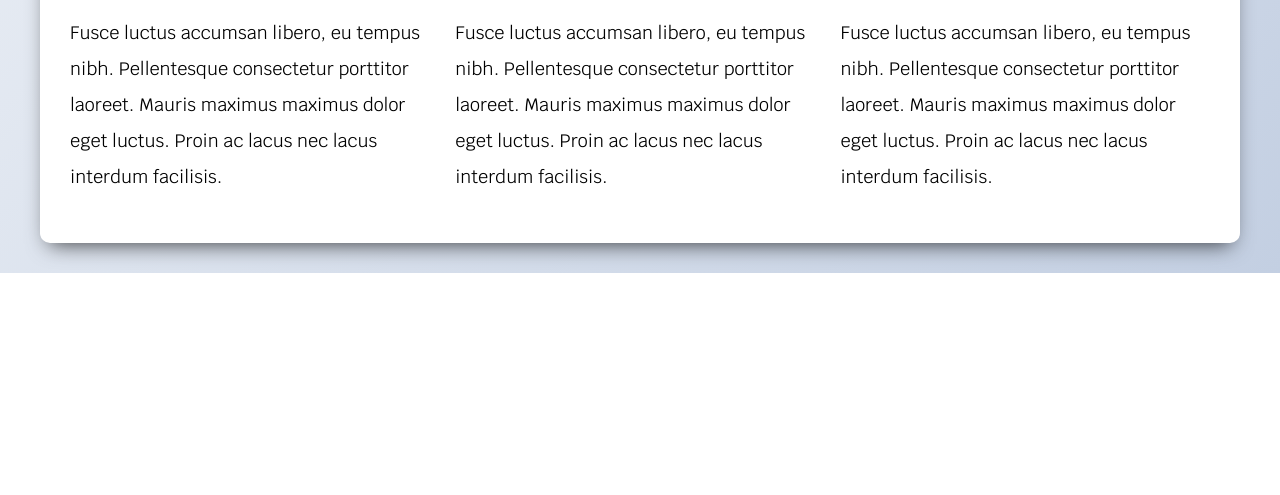
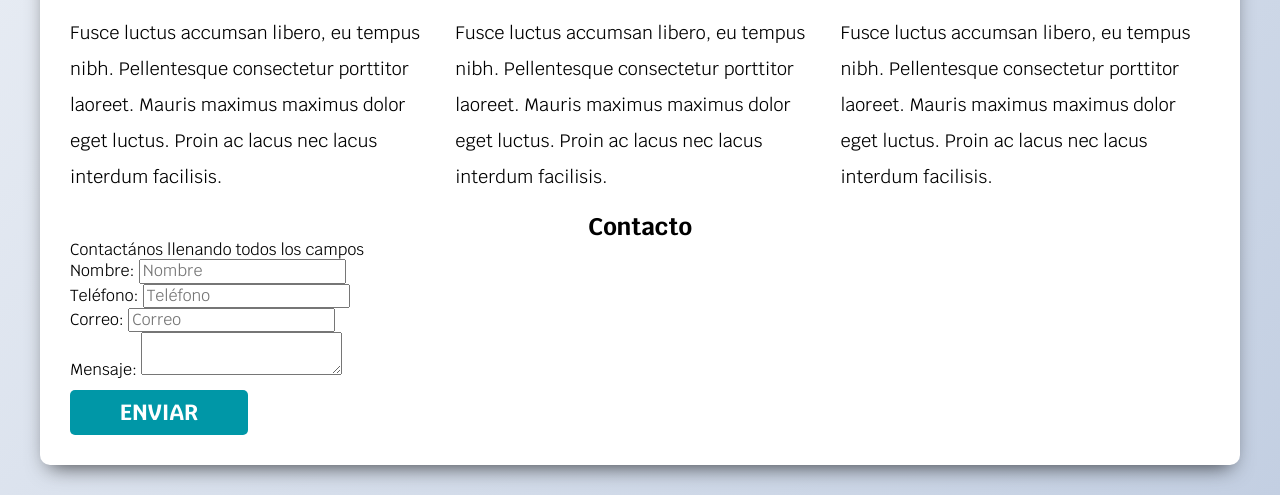
Before and after one commit to Tenchito/Layout_Sitio_Web_Freelancer-Flexbox, a plain HTML site: page index.html in a window 1280 px wide. Shown: the part 781-1276 px from the top of the page. Before the commit the page ends 1054 px from the top, so only its background shows below. Drawn offline with nearby package versions, Linux system fonts and the light colour scheme.

Commit message:
Agregamos formulario

```diff
--- a/index.html
+++ b/index.html
@@ -55,6 +55,34 @@
                 </div>
             </div>
         </main>
+        <section id="contacto" class="contacto">
+            <h2>Contacto</h2>
+            <form action="#">
+                <legend>Contactános llenando todos los campos</legend>
+
+                <div class="contenedor-campos">
+                    <div class="campo">
+                        <label>Nombre:</label>
+                        <input type="text" name="nombre" placeholder="Nombre">
+                    </div>
+                    <div class="campo">
+                        <label>Teléfono:</label>
+                        <input type="tel" name="telefono" placeholder="Teléfono">
+                    </div>
+                    <div class="campo w-100">
+                        <label>Correo:</label>
+                        <input type="email" name="correo" placeholder="Correo">
+                    </div>
+                    <div class="campo w-100">
+                        <label>Mensaje:</label>
+                        <textarea></textarea>
+                    </div>
+                </div> <!--Contenedor-campos-->
+                <div class="enviar">
+                    <input type="submit" class="boton" value="Enviar">
+                </div>
+            </form>
+        </section>
     </div>
 </body>
 </html>
```
